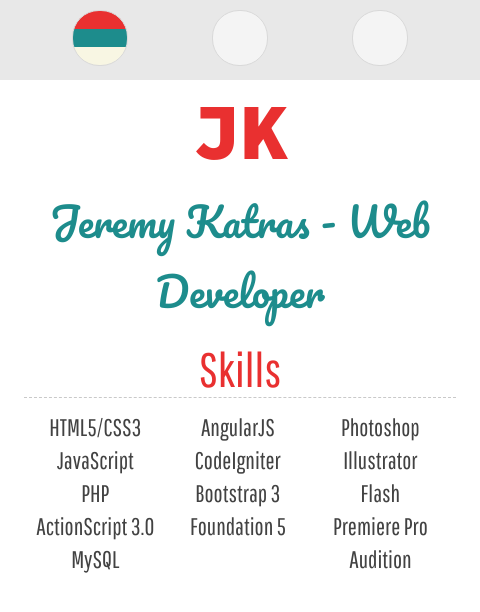
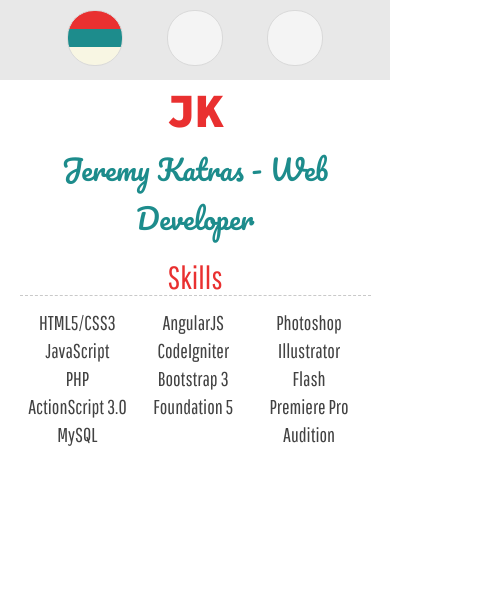
Before and after one commit to JKatras/portfolio, a plain HTML site: page index.html in a window 390 px wide. Shown: the whole page, 480 px wide, since content can reach past the window. Drawn offline with Linux system fonts and the light colour scheme.

Commit message:
another width adjust

```diff
--- a/assets/styles/css/main.css
+++ b/assets/styles/css/main.css
@@ -81,7 +81,7 @@ li {
 	list-style: none;
 }
 body{
-	min-width: 480px;
+	min-width: 240px;
 	text-align: center;
 	/*background-color: #f8f6e3;*/
 }
@@ -137,9 +137,24 @@ nav {
 		width: 90%;
 	}
 }
-@media all and (max-width: 600px) {
+@media all and (max-width: 610px) {
 	nav ul li {
 		margin: 0 20px;
-		padding: 10px 20px;
+		padding: 10px 0px;
+	}
+	.btn-palette {
+		/*width: 75%;*/
+	}
+	#logo {
+		font-size: 3em;
+	}
+	header p {
+		font-size: 1.75em;
+	}
+	#skills p {
+		font-size: 1.25em;
+	}
+	h2 {
+		font-size: 2em;
 	}
 }
```
